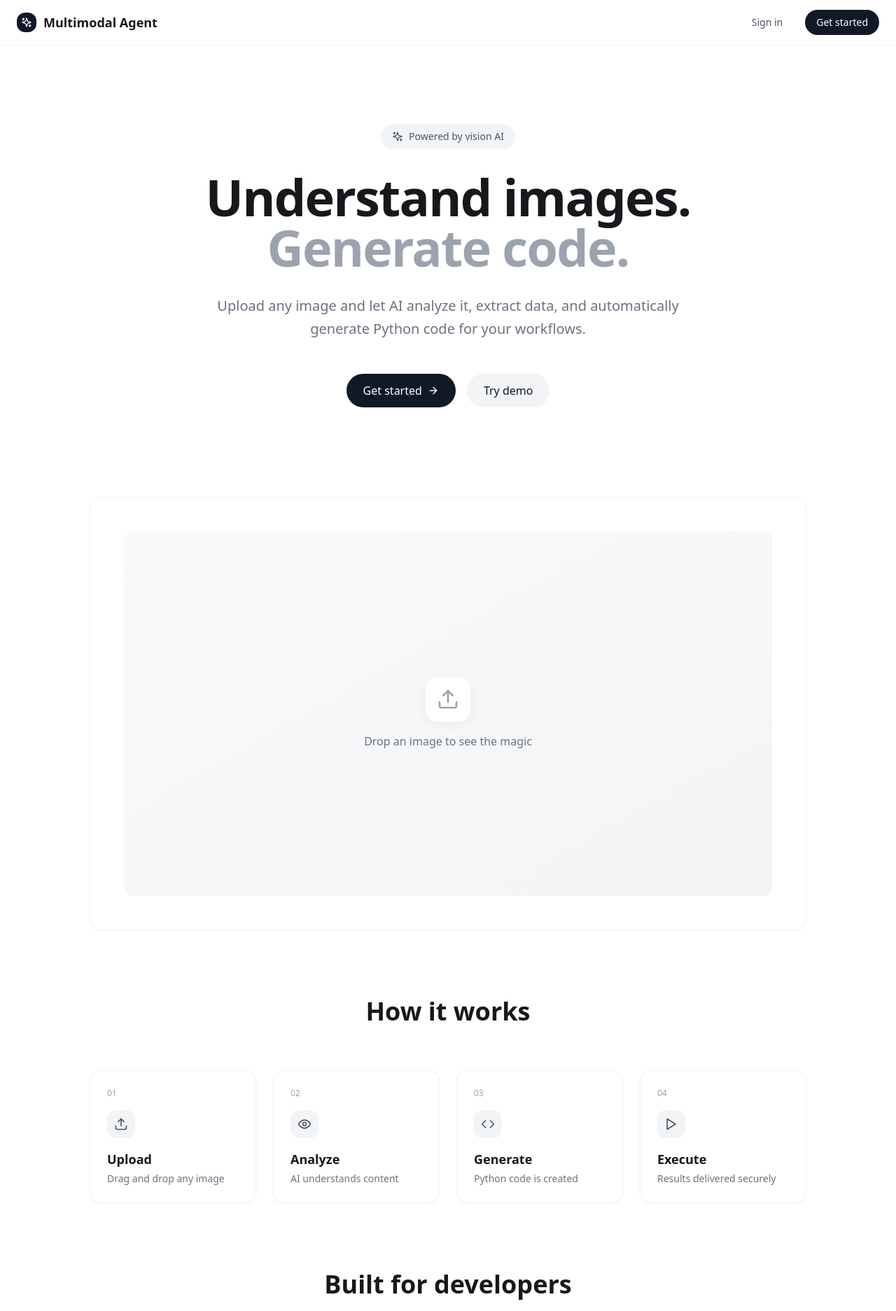
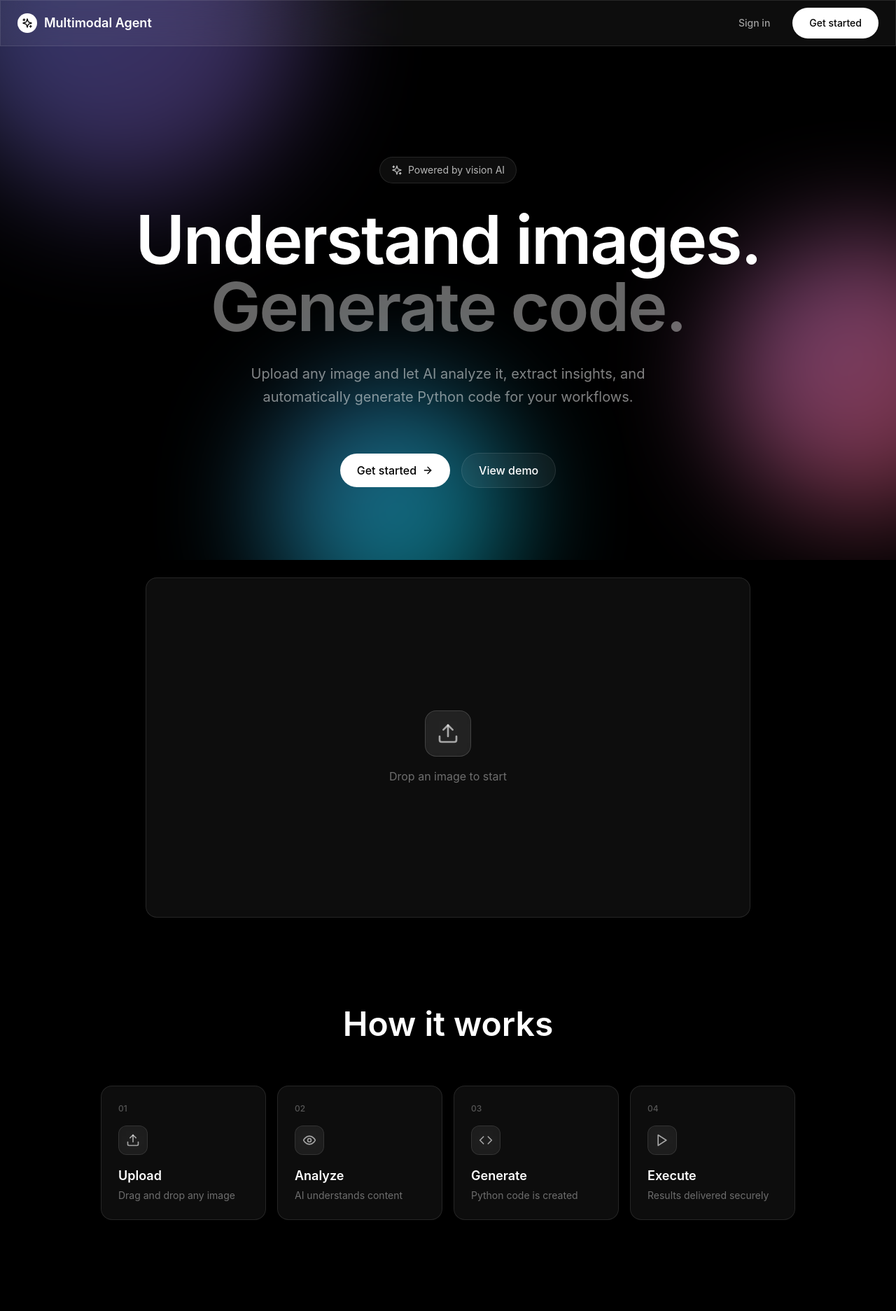
Before and after one commit to namm9an/multimodal-agent-vision-code, a React (Vite) app in the folder frontend/: page / in a window 1280 px wide. Shown: the top 1873 px of the page at 70% size. Built offline with nearby package versions, Linux system fonts and the light colour scheme; no server answers.

Commit message:
feat(ui): add floating orbs and iOS-style glass effects

```diff
--- a/frontend/src/components/common/Layout.tsx
+++ b/frontend/src/components/common/Layout.tsx
@@ -9,18 +9,18 @@ import {
 import { Sparkles } from "lucide-react";
 
 /**
- * Clean, minimal layout inspired by Limitless design.
+ * Dark glassmorphism layout with floating background.
  */
 export function Layout() {
     return (
-        <div className="min-h-screen bg-white">
+        <div className="min-h-screen bg-black text-white">
             {/* Navigation Header */}
-            <header className="sticky top-0 z-50 w-full bg-white/80 backdrop-blur-md border-b border-gray-100">
+            <header className="fixed top-0 left-0 right-0 z-50 glass border-b border-white/5">
                 <div className="container mx-auto flex h-16 items-center justify-between px-6">
                     {/* Logo */}
-                    <Link to="/" className="flex items-center space-x-2.5">
-                        <div className="p-1.5 rounded-lg bg-gray-900">
-                            <Sparkles className="h-4 w-4 text-white" />
+                    <Link to="/" className="flex items-center space-x-2.5 group">
+                        <div className="p-1.5 rounded-lg bg-white group-hover:scale-110 transition-transform">
+                            <Sparkles className="h-4 w-4 text-black" />
                         </div>
                         <span className="font-semibold text-lg">
                             Multimodal Agent
@@ -32,7 +32,7 @@ export function Layout() {
                         <SignedIn>
                             <Link
                                 to="/dashboard"
-                                className="px-4 py-2 text-sm font-medium text-gray-600 hover:text-gray-900 transition-colors"
+                                className="px-4 py-2 text-sm font-medium text-white/60 hover:text-white transition-colors"
                             >
                                 Dashboard
                             </Link>
@@ -40,7 +40,7 @@ export function Layout() {
                                 afterSignOutUrl="/"
                                 appearance={{
                                     elements: {
-                                        avatarBox: "h-8 w-8",
+                                        avatarBox: "h-8 w-8 ring-2 ring-white/20",
                                     },
                                 }}
                             />
@@ -48,12 +48,12 @@ export function Layout() {
 
                         <SignedOut>
                             <SignInButton mode="modal">
-                                <button className="px-4 py-2 text-sm font-medium text-gray-600 hover:text-gray-900 transition-colors">
+                                <button className="px-4 py-2 text-sm font-medium text-white/60 hover:text-white transition-colors">
                                     Sign in
                                 </button>
                             </SignInButton>
                             <SignUpButton mode="modal">
-                                <button className="px-4 py-2 text-sm font-medium text-white bg-gray-900 rounded-full hover:bg-gray-800 transition-colors">
+                                <button className="btn-primary text-sm">
                                     Get started
                                 </button>
                             </SignUpButton>
@@ -63,19 +63,19 @@ export function Layout() {
             </header>
 
             {/* Main Content */}
-            <main className="container mx-auto px-6 py-12">
+            <main className="container mx-auto px-6 pt-24 pb-12">
                 <Outlet />
             </main>
 
             {/* Footer */}
-            <footer className="border-t border-gray-100">
+            <footer className="glass border-t border-white/5">
                 <div className="container mx-auto px-6 py-8">
                     <div className="flex flex-col md:flex-row justify-between items-center gap-4">
-                        <div className="flex items-center space-x-2 text-sm text-gray-500">
+                        <div className="flex items-center space-x-2 text-sm text-white/40">
                             <Sparkles className="h-4 w-4" />
                             <span>Powered by Qwen, Llama & DeepSeek</span>
                         </div>
-                        <p className="text-sm text-gray-400">
+                        <p className="text-sm text-white/30">
                             © 2026 Multimodal Agent
                         </p>
                     </div>
--- a/frontend/src/pages/HomePage.tsx
+++ b/frontend/src/pages/HomePage.tsx
@@ -3,34 +3,43 @@ import { SignedIn, SignedOut, SignUpButton } from "@clerk/clerk-react";
 import { Upload, Eye, Code, Play, ArrowRight, Sparkles, Shield, Cpu } from "lucide-react";
 
 /**
- * Clean, minimal home page inspired by Limitless design.
+ * Dark theme home page with floating orbs and glass effects.
  */
 export function HomePage() {
     return (
-        <div className="space-y-24">
+        <div className="relative min-h-screen overflow-hidden">
+            {/* Floating Orbs Background */}
+            <div className="fixed inset-0 pointer-events-none overflow-hidden">
+                <div className="floating-orb orb-1" />
+                <div className="floating-orb orb-2" />
+                <div className="floating-orb orb-3" />
+            </div>
+
+            {/* Content */}
+            <div className="relative z-10 space-y-32 py-16">
                 {/* Hero Section */}
-            <section className="text-center pt-16 pb-8 space-y-8 max-w-4xl mx-auto">
+                <section className="text-center space-y-8 pt-16 max-w-5xl mx-auto fade-up">
                     {/* Badge */}
-                <div className="inline-flex items-center gap-2 px-4 py-2 bg-gray-100 rounded-full text-sm text-gray-600">
+                    <div className="inline-flex items-center gap-2 px-4 py-2 rounded-full glass text-sm text-white/70">
                         <Sparkles className="h-4 w-4" />
                         <span>Powered by vision AI</span>
                     </div>
 
                     {/* Heading */}
-                <h1 className="text-5xl md:text-6xl lg:text-7xl font-semibold tracking-tight leading-[1.1]">
+                    <h1 className="text-hero fade-up delay-1">
                         Understand images.
                         <br />
-                    <span className="text-gray-400">Generate code.</span>
+                        <span className="text-white/40">Generate code.</span>
                     </h1>
 
                     {/* Subheading */}
-                <p className="text-xl text-gray-500 max-w-2xl mx-auto leading-relaxed">
-                    Upload any image and let AI analyze it, extract data,
+                    <p className="text-xl text-white/50 max-w-2xl mx-auto leading-relaxed fade-up delay-2">
+                        Upload any image and let AI analyze it, extract insights,
                         and automatically generate Python code for your workflows.
                     </p>
 
                     {/* CTA */}
-                <div className="flex flex-col sm:flex-row items-center justify-center gap-4 pt-4">
+                    <div className="flex flex-col sm:flex-row items-center justify-center gap-4 pt-8 fade-up delay-3">
                         <SignedIn>
                             <Link to="/dashboard" className="btn-primary flex items-center gap-2">
                                 Open Dashboard
@@ -45,34 +54,32 @@ export function HomePage() {
                                     <ArrowRight className="h-4 w-4" />
                                 </button>
                             </SignUpButton>
-                        <Link to="/dashboard" className="btn-secondary">
-                            Try demo
+                            <Link to="/dashboard" className="btn-ghost">
+                                View demo
                             </Link>
                         </SignedOut>
                     </div>
                 </section>
 
-            {/* Visual Demo Section */}
-            <section className="card-clean p-8 md:p-12 max-w-5xl mx-auto">
-                <div className="aspect-video rounded-xl bg-gradient-to-br from-gray-50 to-gray-100 flex items-center justify-center">
+                {/* Demo Card */}
+                <section className="max-w-4xl mx-auto px-4 fade-up delay-4">
+                    <div className="card-glass aspect-video flex items-center justify-center">
                         <div className="text-center space-y-4">
-                        <div className="inline-flex p-4 rounded-2xl bg-white shadow-soft">
-                            <Upload className="h-8 w-8 text-gray-400" />
+                            <div className="inline-flex p-4 rounded-2xl glass-strong">
+                                <Upload className="h-8 w-8 text-white/60" />
                             </div>
-                        <p className="text-gray-500">Drop an image to see the magic</p>
+                            <p className="text-white/40">Drop an image to start</p>
                         </div>
                     </div>
                 </section>
 
                 {/* How It Works */}
-            <section className="max-w-5xl mx-auto space-y-16">
-                <div className="text-center">
-                    <h2 className="text-3xl md:text-4xl font-semibold">
+                <section className="max-w-5xl mx-auto px-4 space-y-16">
+                    <h2 className="text-4xl md:text-5xl font-semibold text-center fade-up">
                         How it works
                     </h2>
-                </div>
 
-                <div className="grid md:grid-cols-4 gap-6">
+                    <div className="grid md:grid-cols-4 gap-4">
                         <StepCard
                             number="01"
                             icon={<Upload className="h-5 w-5" />}
@@ -101,14 +108,12 @@ export function HomePage() {
                 </section>
 
                 {/* Features */}
-            <section className="max-w-5xl mx-auto space-y-16">
-                <div className="text-center">
-                    <h2 className="text-3xl md:text-4xl font-semibold">
+                <section className="max-w-5xl mx-auto px-4 space-y-16">
+                    <h2 className="text-4xl md:text-5xl font-semibold text-center">
                         Built for developers
                     </h2>
-                </div>
 
-                <div className="grid md:grid-cols-3 gap-6">
+                    <div className="grid md:grid-cols-3 gap-4">
                         <FeatureCard
                             icon={<Cpu className="h-6 w-6" />}
                             title="Multiple AI Models"
@@ -128,12 +133,12 @@ export function HomePage() {
                 </section>
 
                 {/* CTA Section */}
-            <section className="text-center py-16 space-y-6 max-w-2xl mx-auto">
-                <h2 className="text-3xl md:text-4xl font-semibold">
+                <section className="text-center py-20 space-y-6 max-w-2xl mx-auto">
+                    <h2 className="text-4xl md:text-5xl font-semibold">
                         Ready to start?
                     </h2>
-                <p className="text-gray-500 text-lg">
-                    Join developers who are automating image analysis with AI.
+                    <p className="text-white/50 text-lg">
+                        Join developers automating image analysis with AI.
                     </p>
                     <SignedOut>
                         <SignUpButton mode="modal">
@@ -151,6 +156,7 @@ export function HomePage() {
                     </SignedIn>
                 </section>
             </div>
+        </div>
     );
 }
 
@@ -163,13 +169,13 @@ interface StepCardProps {
 
 function StepCard({ number, icon, title, description }: StepCardProps) {
     return (
-        <div className="card-clean p-6 hover-lift">
-            <div className="text-xs font-medium text-gray-400 mb-4">{number}</div>
-            <div className="inline-flex p-2.5 rounded-xl bg-gray-100 text-gray-600 mb-4">
+        <div className="card-glass">
+            <div className="text-xs font-medium text-white/30 mb-4">{number}</div>
+            <div className="inline-flex p-2.5 rounded-xl glass text-white/60 mb-4">
                 {icon}
             </div>
             <h3 className="font-semibold text-lg mb-1">{title}</h3>
-            <p className="text-gray-500 text-sm">{description}</p>
+            <p className="text-white/40 text-sm">{description}</p>
         </div>
     );
 }
@@ -182,12 +188,12 @@ interface FeatureCardProps {
 
 function FeatureCard({ icon, title, description }: FeatureCardProps) {
     return (
-        <div className="card-clean p-6 hover-lift">
-            <div className="inline-flex p-3 rounded-xl bg-gray-100 text-gray-700 mb-4">
+        <div className="card-glass">
+            <div className="inline-flex p-3 rounded-xl glass text-white/70 mb-4">
                 {icon}
             </div>
             <h3 className="font-semibold text-lg mb-2">{title}</h3>
-            <p className="text-gray-500">{description}</p>
+            <p className="text-white/40">{description}</p>
         </div>
     );
 }
--- a/frontend/src/styles/globals.css
+++ b/frontend/src/styles/globals.css
@@ -2,54 +2,32 @@
 @tailwind components;
 @tailwind utilities;
 
-/* Import clean, modern font similar to Greycliff */
-@import url('https://fonts.googleapis.com/css2?family=DM+Sans:opsz,wght@9..40,300;9..40,400;9..40,500;9..40,600;9..40,700&display=swap');
+/* Clean sans-serif font */
+@import url('https://fonts.googleapis.com/css2?family=Inter:wght@300;400;500;600;700;800&display=swap');
 
 @layer base {
   :root {
-    /* Clean Light Theme - Limitless Inspired */
-    --background: 0 0% 100%;
-    --foreground: 240 10% 10%;
-    --card: 0 0% 100%;
-    --card-foreground: 240 10% 10%;
-    --popover: 0 0% 100%;
-    --popover-foreground: 240 10% 10%;
-    --primary: 0 0% 9%;
-    --primary-foreground: 0 0% 100%;
-    --secondary: 240 5% 96%;
-    --secondary-foreground: 240 6% 10%;
-    --muted: 240 5% 96%;
-    --muted-foreground: 240 4% 46%;
-    --accent: 240 5% 96%;
-    --accent-foreground: 240 6% 10%;
+    /* Dark iOS-style theme */
+    --background: 0 0% 0%;
+    --foreground: 0 0% 100%;
+    --card: 0 0% 6%;
+    --card-foreground: 0 0% 100%;
+    --popover: 0 0% 6%;
+    --popover-foreground: 0 0% 100%;
+    --primary: 0 0% 100%;
+    --primary-foreground: 0 0% 0%;
+    --secondary: 0 0% 12%;
+    --secondary-foreground: 0 0% 100%;
+    --muted: 0 0% 12%;
+    --muted-foreground: 0 0% 60%;
+    --accent: 0 0% 15%;
+    --accent-foreground: 0 0% 100%;
     --destructive: 0 84% 60%;
-    --destructive-foreground: 0 0% 98%;
-    --border: 240 6% 90%;
-    --input: 240 6% 90%;
-    --ring: 240 5% 65%;
-    --radius: 0.75rem;
-  }
-
-  .dark {
-    --background: 240 10% 4%;
-    --foreground: 0 0% 98%;
-    --card: 240 10% 6%;
-    --card-foreground: 0 0% 98%;
-    --popover: 240 10% 6%;
-    --popover-foreground: 0 0% 98%;
-    --primary: 0 0% 98%;
-    --primary-foreground: 240 6% 10%;
-    --secondary: 240 4% 16%;
-    --secondary-foreground: 0 0% 98%;
-    --muted: 240 4% 16%;
-    --muted-foreground: 240 5% 65%;
-    --accent: 240 4% 16%;
-    --accent-foreground: 0 0% 98%;
-    --destructive: 0 63% 31%;
-    --destructive-foreground: 0 0% 98%;
-    --border: 240 4% 16%;
-    --input: 240 4% 16%;
-    --ring: 240 5% 65%;
+    --destructive-foreground: 0 0% 100%;
+    --border: 0 0% 15%;
+    --input: 0 0% 15%;
+    --ring: 0 0% 40%;
+    --radius: 1rem;
   }
 }
 
@@ -59,92 +37,145 @@
   }
 
   html {
-    font-family: 'DM Sans', system-ui, sans-serif;
+    font-family: 'Inter', -apple-system, BlinkMacSystemFont, sans-serif;
     scroll-behavior: smooth;
   }
 
   body {
-    @apply bg-background text-foreground antialiased;
+    @apply bg-black text-white antialiased;
     font-feature-settings: "rlig" 1, "calt" 1;
   }
 }
 
-/* Clean, Minimal Utility Classes */
+/* Floating Orbs Animation */
 @layer utilities {
-
-  /* Subtle gradient for text */
-  .text-gradient {
-    @apply bg-clip-text text-transparent;
-    background-image: linear-gradient(to right, #1a1a2e 0%, #4a4a6a 100%);
+  .floating-orb {
+    position: absolute;
+    border-radius: 50%;
+    filter: blur(80px);
+    opacity: 0.5;
+    animation: float-around 20s ease-in-out infinite;
   }
 
-  /* Very subtle background gradient */
-  .bg-subtle-gradient {
-    background: linear-gradient(180deg, #ffffff 0%, #f8f9fa 100%);
+  .orb-1 {
+    width: 500px;
+    height: 500px;
+    background: linear-gradient(135deg, #667eea 0%, #764ba2 100%);
+    top: -200px;
+    left: -100px;
+    animation-delay: 0s;
   }
 
-  /* Clean card style */
-  .card-clean {
-    @apply bg-white rounded-2xl border border-gray-100;
-    box-shadow: 0 1px 3px rgba(0, 0, 0, 0.04);
+  .orb-2 {
+    width: 400px;
+    height: 400px;
+    background: linear-gradient(135deg, #f093fb 0%, #f5576c 100%);
+    top: 40%;
+    right: -150px;
+    animation-delay: -7s;
   }
 
-  .card-clean:hover {
-    box-shadow: 0 8px 30px rgba(0, 0, 0, 0.06);
+  .orb-3 {
+    width: 350px;
+    height: 350px;
+    background: linear-gradient(135deg, #4facfe 0%, #00f2fe 100%);
+    bottom: -100px;
+    left: 30%;
+    animation-delay: -14s;
   }
 
-  /* Subtle hover lift */
-  .hover-lift {
+  @keyframes float-around {
+
+    0%,
+    100% {
+      transform: translate(0, 0) scale(1);
+    }
+
+    25% {
+      transform: translate(30px, -30px) scale(1.05);
+    }
+
+    50% {
+      transform: translate(-20px, 20px) scale(0.95);
+    }
+
+    75% {
+      transform: translate(15px, 15px) scale(1.02);
+    }
+  }
+
+  /* iOS-style Glass Effect */
+  .glass {
+    background: rgba(255, 255, 255, 0.05);
+    backdrop-filter: blur(20px);
+    -webkit-backdrop-filter: blur(20px);
+    border: 1px solid rgba(255, 255, 255, 0.1);
+  }
+
+  .glass-strong {
+    background: rgba(255, 255, 255, 0.08);
+    backdrop-filter: blur(40px);
+    -webkit-backdrop-filter: blur(40px);
+    border: 1px solid rgba(255, 255, 255, 0.15);
+  }
+
+  /* Interactive Hover Effects */
+  .interactive {
     @apply transition-all duration-300 ease-out;
   }
 
-  .hover-lift:hover {
+  .interactive:hover {
     @apply -translate-y-1;
+    box-shadow: 0 20px 40px rgba(0, 0, 0, 0.3);
   }
 
-  /* Clean button styles */
+  /* Button Styles */
   .btn-primary {
-    @apply bg-gray-900 text-white px-6 py-3 rounded-full font-medium;
+    @apply px-6 py-3 bg-white text-black font-medium rounded-full;
     @apply transition-all duration-200 ease-out;
   }
 
   .btn-primary:hover {
-    @apply bg-gray-800 shadow-lg;
-    transform: translateY(-1px);
+    @apply bg-gray-100 scale-105;
   }
 
-  .btn-secondary {
-    @apply bg-gray-100 text-gray-900 px-6 py-3 rounded-full font-medium;
+  .btn-ghost {
+    @apply px-6 py-3 text-white font-medium rounded-full;
     @apply transition-all duration-200 ease-out;
+    @apply glass;
   }
 
-  .btn-secondary:hover {
-    @apply bg-gray-200;
+  .btn-ghost:hover {
+    background: rgba(255, 255, 255, 0.15);
   }
 
-  /* Soft shadow */
-  .shadow-soft {
-    box-shadow: 0 4px 20px rgba(0, 0, 0, 0.05);
+  /* Card Style */
+  .card-glass {
+    @apply rounded-2xl glass p-6;
+    @apply transition-all duration-300 ease-out;
   }
 
-  .shadow-soft-lg {
-    box-shadow: 0 10px 40px rgba(0, 0, 0, 0.08);
+  .card-glass:hover {
+    background: rgba(255, 255, 255, 0.08);
+    border-color: rgba(255, 255, 255, 0.2);
+    transform: translateY(-4px);
   }
 
-  /* Section spacing */
-  .section {
-    @apply py-20 md:py-32;
+  /* Large Typography */
+  .text-hero {
+    @apply text-5xl md:text-7xl lg:text-8xl font-semibold tracking-tight leading-[1.05];
   }
 
-  /* Fade in animation */
-  .fade-in {
-    animation: fadeIn 0.6s ease-out forwards;
+  /* Fade In Animation */
+  .fade-up {
+    animation: fadeUp 0.8s ease-out forwards;
+    opacity: 0;
   }
 
-  @keyframes fadeIn {
+  @keyframes fadeUp {
     from {
       opacity: 0;
-      transform: translateY(20px);
+      transform: translateY(30px);
     }
 
     to {
@@ -153,20 +184,29 @@
     }
   }
 
-  /* Staggered animations */
-  .stagger-1 {
+  .delay-1 {
     animation-delay: 0.1s;
   }
 
-  .stagger-2 {
+  .delay-2 {
     animation-delay: 0.2s;
   }
 
-  .stagger-3 {
+  .delay-3 {
     animation-delay: 0.3s;
   }
 
-  .stagger-4 {
+  .delay-4 {
     animation-delay: 0.4s;
   }
+
+  .delay-5 {
+    animation-delay: 0.5s;
+  }
+
+  /* Subtle gradient text */
+  .text-gradient {
+    @apply bg-clip-text text-transparent;
+    background-image: linear-gradient(135deg, #fff 0%, rgba(255, 255, 255, 0.6) 100%);
+  }
 }
```
Lines whose indentation alone changed are shown as unchanged.
